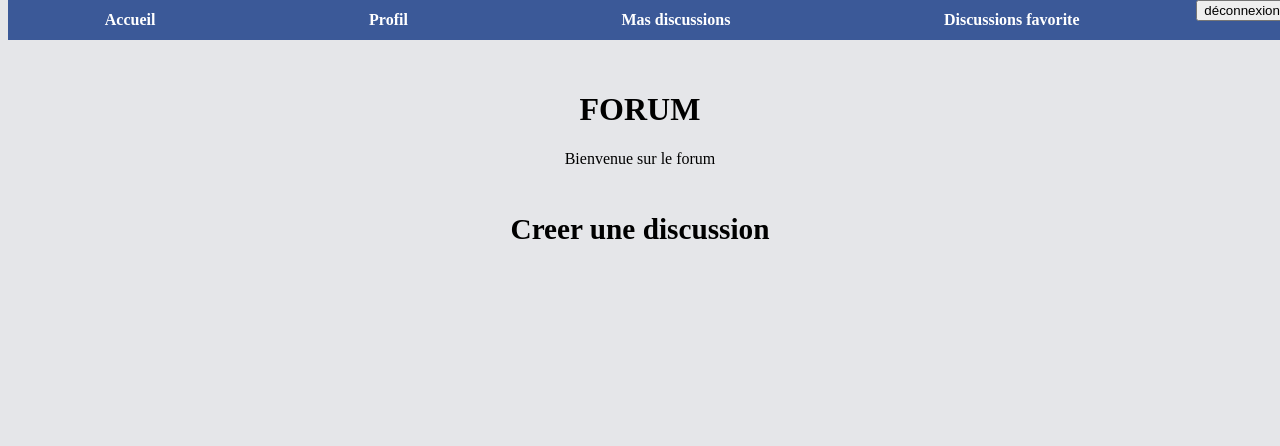
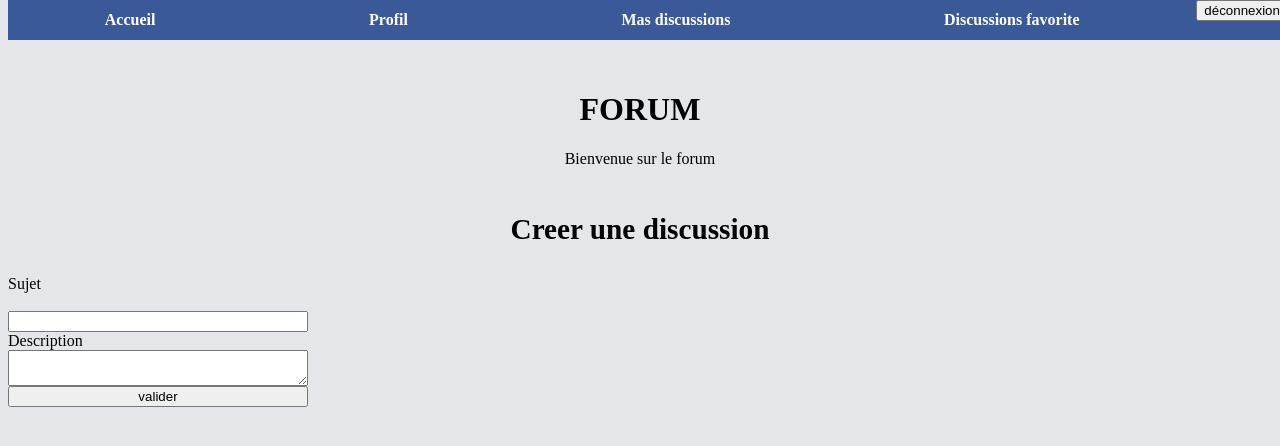
Before and after one commit to Fl0re/Forum, a PHP site: the page made by index.php in a window 1280 px wide. Shown: the top 446 px of the page. Run offline with PHP 8.4, Linux system fonts and the light colour scheme.

Commit message:
commit fin

```diff
--- a/model/fonctions.php
+++ b/model/fonctions.php
@@ -84,6 +84,20 @@ function verification2($email){
 
 }
 
+function affichage($sujet, $description){
+    $connexion = getconnexion();
+    $pdo = $connexion->prepare('INSERT INTO questions SET description=:description, sujet=:sujet');
+
+    $pdo->execute(array(
+      'description'=>$description,
+      'sujet' => $sujet
+
+    ));
+
+    $result = $pdo->rowCount();
+    return $result;
+}
+
 // function nettoyer($username, $email, $password){
 //  $connexion = getconnexion();
 
--- a/views/profil.php
+++ b/views/profil.php
@@ -2,17 +2,17 @@
 session_start();
 header('Content-Type: text/html; charset=UTF8');
 
-if(!isset($_SESSION['question'])){
+if(!isset($_SESSION['questions'])){
   //on défini la session en tant que tableau
   //dans le cas ou elle n'existe pas
-  $_SESSION['question']=array();
+  $_SESSION['questions']=array();
 }
 
 if(!empty($_POST)){
-  $_SESSION['question'][]=$_POST;
+  $_SESSION['questions'][]=$_POST;
 }
 
-if(!empty($_SESSION['question'])){
+if(!empty($_SESSION['questions'])){
   $students = $_SESSION['etudiants'];
 }
 ?>
@@ -49,7 +49,7 @@ if(!empty($_SESSION['question'])){
            <a id="favoris" href="/"> Discussions favorite </a>
            <form action="service/servicedeco.php" method="post">
               <input type="submit" value="déconnexion" id="ok" />
-            <form>
+            </form>
      </section>
     <h1> FORUM </h1>
 
@@ -69,5 +69,17 @@ if(!empty($_SESSION['question'])){
     <div id="bouton">
          <h3>  Creer une discussion  </h2>
     </div>
+    <form  id="formu" action="service/serviceforum.php"  method="post">
+    <label> Sujet  </label> <br>
+    <input id="sujet" type="text" name="sujet"/>
+    <label> Description </label>
+    <textarea id="description" type="text" name="description">
+
+
+      </textarea>
+
+     <?php if (!empty($questions)) ?>
+         <input type="submit" value="valider" />
+    </form>
 </head>
 <body>
--- a/views/styles.css
+++ b/views/styles.css
@@ -56,3 +56,13 @@ a{ text-decoration: none;
     justify-content: center;
     margin:auto;
 }
+
+#formu{
+    display:flex;
+    justify-content: center;
+   width:300px;
+    flex-direction: column;
+}
+#des {
+    height:100px;
+}
```
Also changed, not shown: service/serviceforum.php (added, +16 -0 lines).
